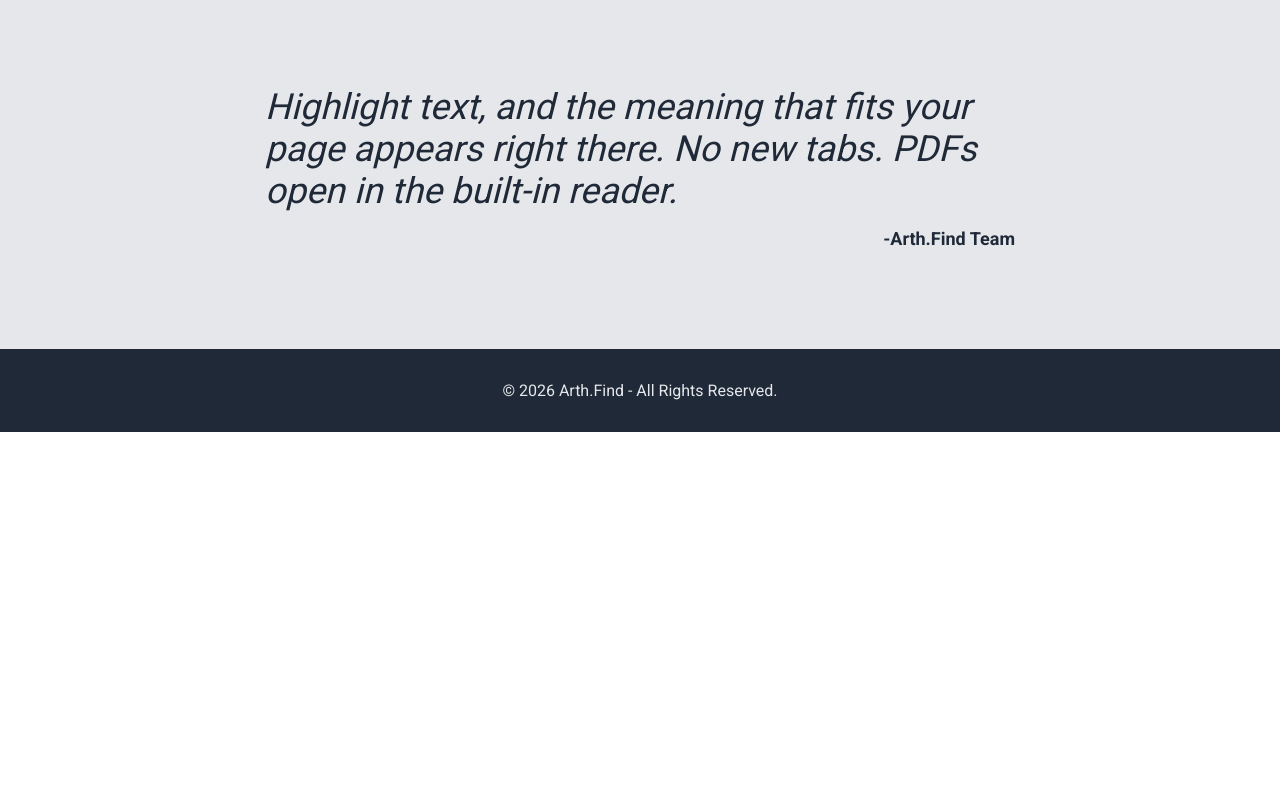
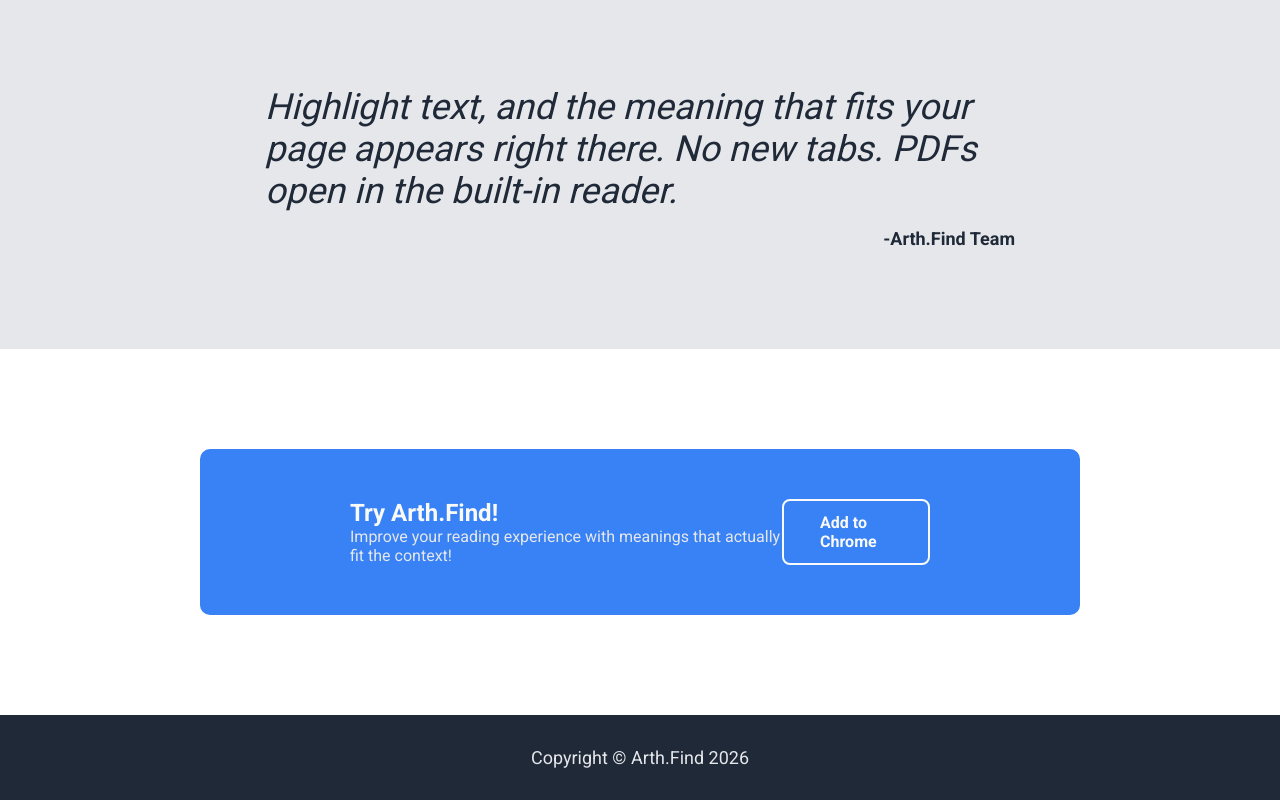
Before and after one commit to dipesh-gir-i/landing-page, a plain HTML site: page index.html in a window 1280 px wide. Shown: the part 1427-2227 px from the top of the page. Before the commit the page ends 1859 px from the top, so only its background shows below. Drawn offline with Linux system fonts and the light colour scheme.

Commit message:
Add call to action section in main and improve overall css

```diff
--- a/index.html
+++ b/index.html
@@ -12,9 +12,21 @@
       <div class="header">
         <h1 class="logo">Arth.Find</h1>
         <ul class="links">
-          <li><a href="#">Our Team</a></li>
-          <li><a href="#">Privacy Policy</a></li>
-          <li><a href="#">Contact</a></li>
+          <li>
+            <a href="https://arthfind.tech/team.html" target="_blank"
+              >Our Team</a
+            >
+          </li>
+          <li>
+            <a href="https://arthfind.tech/privacy.html" target="_blank"
+              >Privacy Policy</a
+            >
+          </li>
+          <li>
+            <a href="https://www.instagram.com/arth.find" target="_blank"
+              >Instagram</a
+            >
+          </li>
         </ul>
       </div>
     </header>
@@ -72,10 +84,25 @@
             Highlight text, and the meaning that fits your page appears right
             there. No new tabs. PDFs open in the built-in reader.
           </div>
-           <div class="speaker">-Arth.Find Team</div>
+          <div class="speaker">-Arth.Find Team</div>
+        </div>
+      </div>
+      <div class="call-to-action">
+        <div class="text">
+          <div class="big-text">Try Arth.Find!</div>
+          <div class="small-text">
+            Improve your reading experience with meanings that actually fit the
+            context!
+          </div>
+        </div>
+        <div class="download">
+          <a
+            href="https://chromewebstore.google.com/detail/chekciphhfcfglnlbaclchafimbabggp?utm_source=item-share-cb"
+            >Add to Chrome</a
+          >
         </div>
       </div>
     </main>
-    <footer>© 2026 Arth.Find - All Rights Reserved.</footer>
+    <footer>Copyright © Arth.Find 2026</footer>
   </body>
 </html>
--- a/style.css
+++ b/style.css
@@ -94,6 +94,7 @@ main {
   border-radius: 8px;
   padding: 12px 36px;
   align-self: flex-start;
+  font-weight: 700;
 }
 
 .hero img {
@@ -161,6 +162,37 @@ main {
   align-self: flex-end;
 }
 
+.call-to-action {
+  display: flex;
+  justify-content: space-between;
+  align-items: center;
+  margin: 100px 200px;
+  background-color: #3882f6;
+  color: #f9faf8;
+  padding: 50px 150px;
+  border-radius: 10px;
+}
+
+.call-to-action a {
+  display: inline-block;
+  color: #f9faf8;
+  background-color: #3882f6;
+  border: 2px solid #f9faf8;
+  border-radius: 8px;
+  padding: 12px 36px;
+  align-self: flex-start;
+  font-weight: 700;
+}
+
+.call-to-action .big-text {
+  font-size: 24px;
+  font-weight: 900;
+}
+
+.call-to-action .small-text{
+    color: #e5e7eb;
+}
+
 /* Footer CSS */
 
 footer {
@@ -168,4 +200,5 @@ footer {
   background-color: #1f2937;
   text-align: center;
   padding: 32px;
+  font-size: 18px;
 }
```
